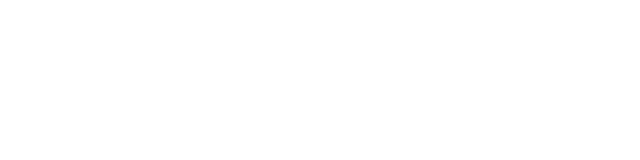
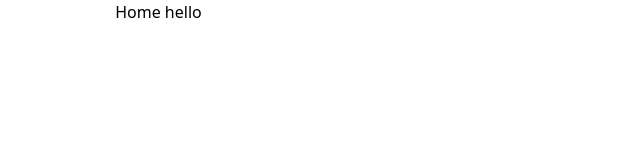
Before and after one commit to hellokristinafaye/clothing-ecommerce, a React (Vite) app: page / in a window 1280 px wide. Before the commit this address had no page. Shown: the top 160 px of the page, without its empty margins (0-640 px from the left). Built offline with nearby package versions, Linux system fonts and the light colour scheme.

Commit message:
Home tag imported

```diff
--- a/src/App.jsx
+++ b/src/App.jsx
@@ -1,12 +1,13 @@
 import React from 'react'
 import { Routes, Route } from 'react-router-dom';
+import Home from './pages/Home';
 
 const App = () => {
   return (
     <div className="px-4 sm:px-[5vw] md:px-[7vw] lg:px-[9vw]">
 
       <Routes>
-
+        <Route path="/" element={<Home/>} />
       </Routes>
 
     </div>
--- a/src/pages/Home.jsx
+++ b/src/pages/Home.jsx
@@ -2,7 +2,7 @@
 
 const Home = () => {
   return (
-    <div>Home</div>
+    <div>Home hello</div>
   )
 }
 
```
